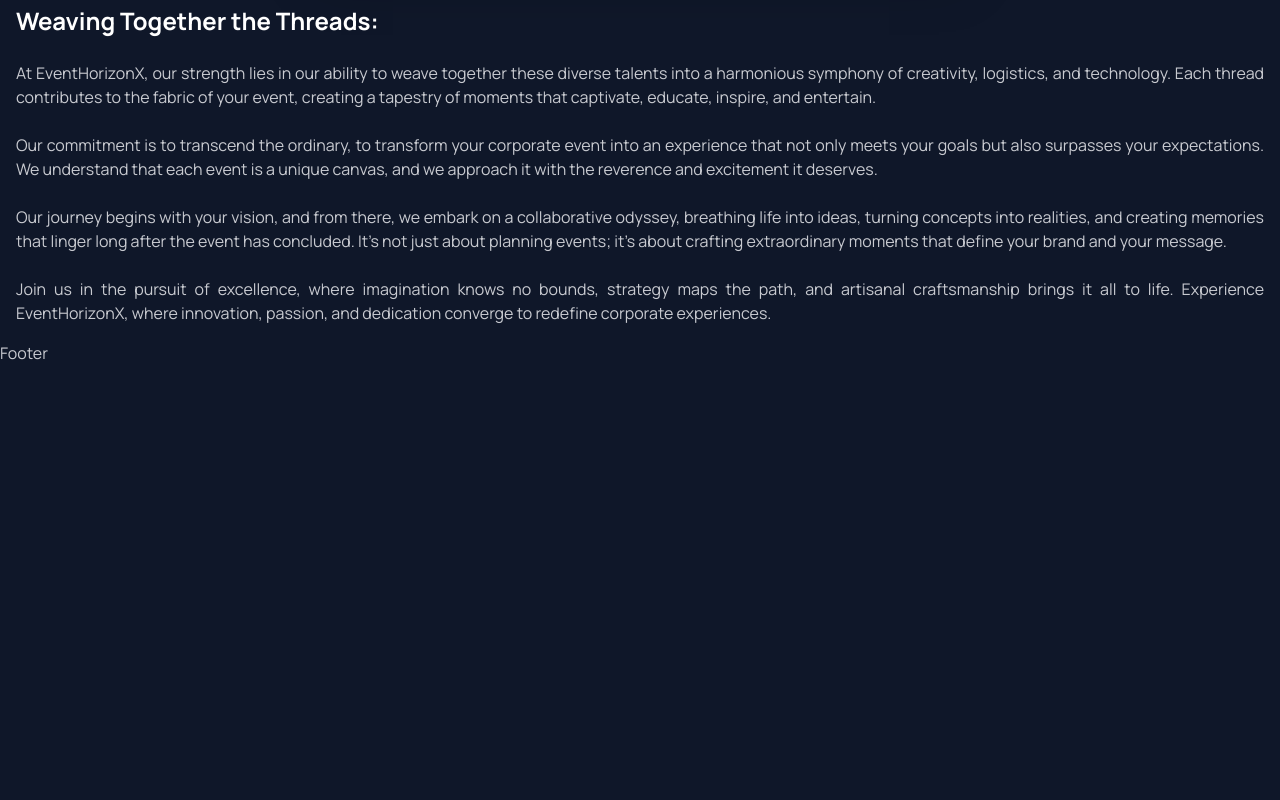
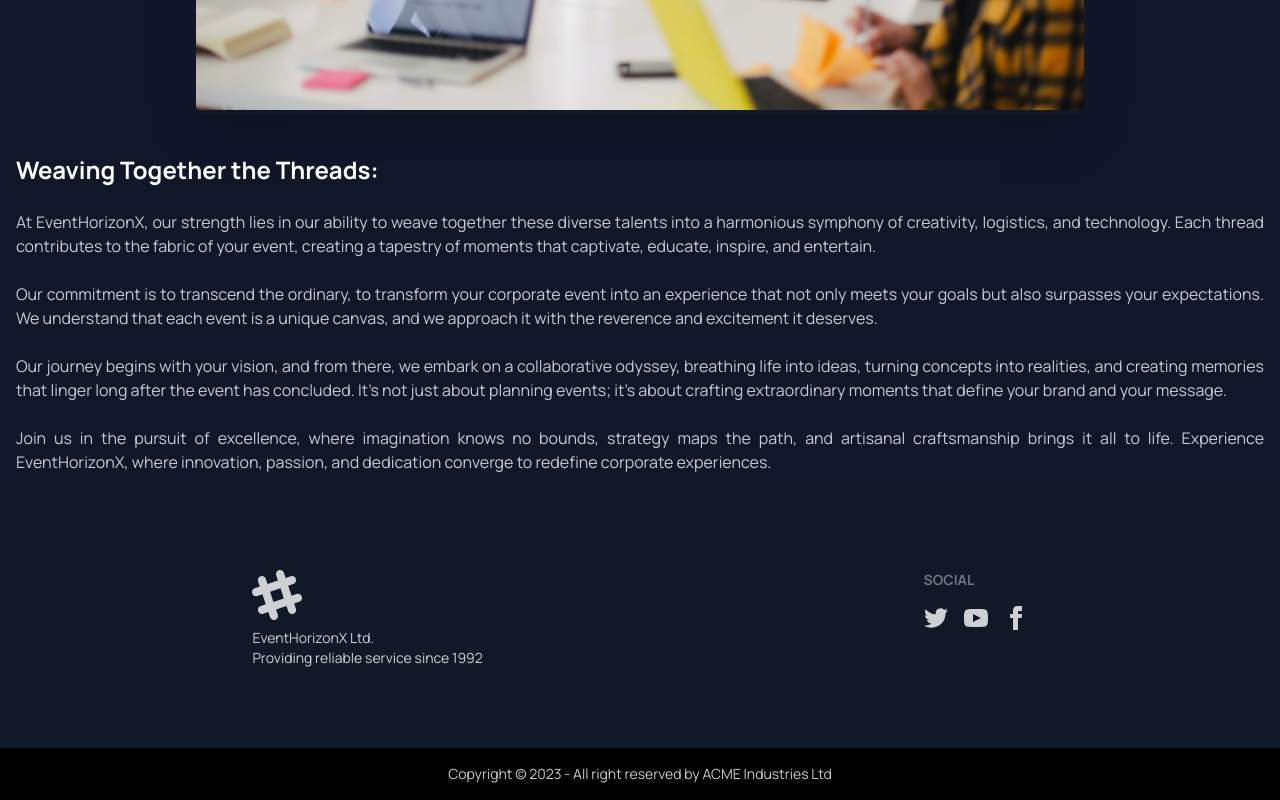
Before and after one commit to rafimd422/EventHorizonX, a React (Vite) app: page /about in a window 1280 px wide. Shown: the part 1710-2510 px from the top of the page. Before the commit the page ends 2075 px from the top, so only its background shows below. Built offline with nearby package versions, Linux system fonts and the light colour scheme.

Commit message:
added the footer section

```diff
--- a/src/Components/FixedRoute/Footer.jsx
+++ b/src/Components/FixedRoute/Footer.jsx
@@ -2,9 +2,29 @@
 
 const Footer = () => {
   return (
-    <div>
-      Footer
+    <>
+    <footer>
+<div className="footer p-10 bg-gray-900 text-neutral-content py-20 flex justify-around">
+  <aside>
+    <svg width="50" height="50" viewBox="0 0 24 24" xmlns="http://www.w3.org/2000/svg" fillRule="evenodd" clipRule="evenodd" className="fill-current"><path d="M22.672 15.226l-2.432.811.841 2.515c.33 1.019-.209 2.127-1.23 2.456-1.15.325-2.148-.321-2.463-1.226l-.84-2.518-5.013 1.677.84 2.517c.391 1.203-.434 2.542-1.831 2.542-.88 0-1.601-.564-1.86-1.314l-.842-2.516-2.431.809c-1.135.328-2.145-.317-2.463-1.229-.329-1.018.211-2.127 1.231-2.456l2.432-.809-1.621-4.823-2.432.808c-1.355.384-2.558-.59-2.558-1.839 0-.817.509-1.582 1.327-1.846l2.433-.809-.842-2.515c-.33-1.02.211-2.129 1.232-2.458 1.02-.329 2.13.209 2.461 1.229l.842 2.515 5.011-1.677-.839-2.517c-.403-1.238.484-2.553 1.843-2.553.819 0 1.585.509 1.85 1.326l.841 2.517 2.431-.81c1.02-.33 2.131.211 2.461 1.229.332 1.018-.21 2.126-1.23 2.456l-2.433.809 1.622 4.823 2.433-.809c1.242-.401 2.557.484 2.557 1.838 0 .819-.51 1.583-1.328 1.847m-8.992-6.428l-5.01 1.675 1.619 4.828 5.011-1.674-1.62-4.829z"></path></svg>
+    <p>EventHorizonX Ltd.<br/>Providing reliable service since 1992</p>
+  </aside>
+  <nav>
+    <header className="footer-title">Social</header>
+    <div className="grid grid-flow-col gap-4">
+      <a><svg xmlns="Tweeter.com" width="24" height="24" viewBox="0 0 24 24" className="fill-current"><path d="M24 4.557c-.883.392-1.832.656-2.828.775 1.017-.609 1.798-1.574 2.165-2.724-.951.564-2.005.974-3.127 1.195-.897-.957-2.178-1.555-3.594-1.555-3.179 0-5.515 2.966-4.797 6.045-4.091-.205-7.719-2.165-10.148-5.144-1.29 2.213-.669 5.108 1.523 6.574-.806-.026-1.566-.247-2.229-.616-.054 2.281 1.581 4.415 3.949 4.89-.693.188-1.452.232-2.224.084.626 1.956 2.444 3.379 4.6 3.419-2.07 1.623-4.678 2.348-7.29 2.04 2.179 1.397 4.768 2.212 7.548 2.212 9.142 0 14.307-7.721 13.995-14.646.962-.695 1.797-1.562 2.457-2.549z"></path></svg></a>
+      <a><svg xmlns="http://www.w3.org/2000/svg" width="24" height="24" viewBox="0 0 24 24" className="fill-current"><path d="M19.615 3.184c-3.604-.246-11.631-.245-15.23 0-3.897.266-4.356 2.62-4.385 8.816.029 6.185.484 8.549 4.385 8.816 3.6.245 11.626.246 15.23 0 3.897-.266 4.356-2.62 4.385-8.816-.029-6.185-.484-8.549-4.385-8.816zm-10.615 12.816v-8l8 3.993-8 4.007z"></path></svg></a>
+      <a><svg xmlns="http://www.w3.org/2000/svg" width="24" height="24" viewBox="0 0 24 24" className="fill-current"><path d="M9 8h-3v4h3v12h5v-12h3.642l.358-4h-4v-1.667c0-.955.192-1.333 1.115-1.333h2.885v-5h-3.808c-3.596 0-5.192 1.583-5.192 4.615v3.385z"></path></svg></a>
     </div>
+  </nav>
+</div>
+ <div className="footer footer-center p-4 bg-base-300 text-base-content">
+  <aside>
+    <p>Copyright © 2023 - All right reserved by ACME Industries Ltd</p>
+  </aside>
+  </div>
+  </footer>
+  </>
   )
 }
 
--- a/src/Components/Pages/About/About.jsx
+++ b/src/Components/Pages/About/About.jsx
@@ -30,7 +30,7 @@
   </div>
 </div>
 
-<img src={teamPicture2} className="md:max-w-2xl mx-auto max-w-sm p-1 rounded-lg shadow-2xl" />
+<img src={teamPicture2} className="xl:max-w-4xl md:max-w-2xl mx-auto max-w-sm p-1 rounded-lg shadow-2xl" />
 
 <div className='container p-4 mx-auto'>
   <h3 className='text-2xl font-bold text-white my-6'>Weaving Together the Threads:
```
